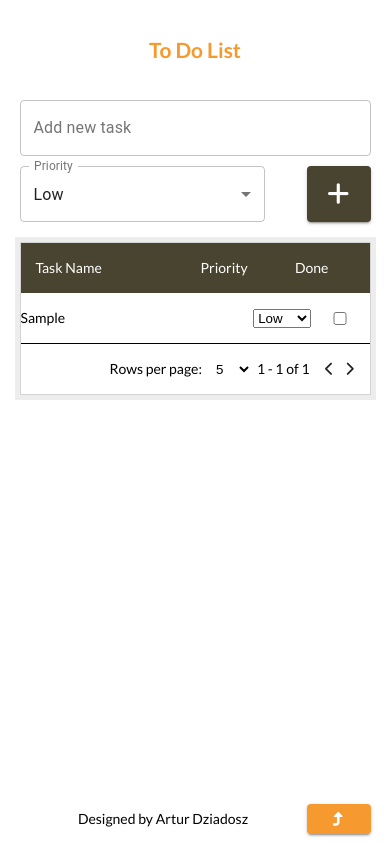
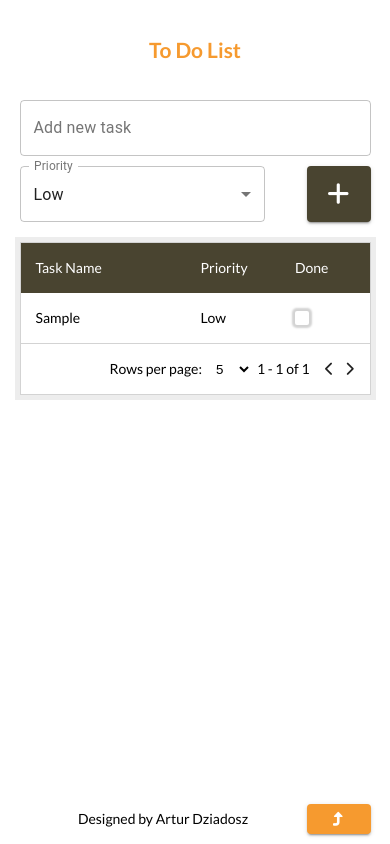
Before and after one commit to ArturDziadosz/todo_list, a React (Create React App) app: page / in a window 390 px wide. Both pictures are taken after typing "Sample" into the empty fields and a click on the button 338 px from the left and 194 px from the top of the page. Built offline with nearby package versions, Linux system fonts and the light colour scheme.

Commit message:
Added styles and RWD

```diff
--- a/src/components/TD/TDElement.js
+++ b/src/components/TD/TDElement.js
@@ -1,6 +1,8 @@
 import React, {Component} from 'react';
 
 import './TDElement.scss';
+
+import {Button} from '@material-ui/core';
 
 class TDElement extends Component {
 
@@ -67,28 +69,30 @@ class TDElement extends Component {
     return (
       <>
         <li className={checked ? "tdList__element tdList__element--checked" : "tdList__element"} >
-            <p className={"col-8"}>{this.props.task.text}</p>
-            <select className={"col-2"} name={"priority"} data-key={this.props.index} onChange={e => this.handleChangePriority(e)} value={priority}>
+            <p className={"col-8 element__text"}>{this.props.task.text}</p>
+            <select className={"col-2 element__priority"} name={"priority"} data-key={this.props.index} onChange={e => this.handleChangePriority(e)} value={priority}>
               <option value={"Low"}>Low</option>
               <option value={"Medium"}>Medium</option>
               <option value={"High"}>High</option>
             </select>
+            <div className={"col-2 element__done"}>
               <input  type={"checkbox"}
                       name={"checked"}
                       onChange={e => this.handleChangeFinished(e)}
                       data-key={this.props.index}
                       checked={checked}
-                    className={"col-2"}
+                      className={"element__done__btn"}
                       value={checked}
               />
+            </div>
             {deleteAreYouSure ? <p className={"tdList__element__warning col-10"}>Still not done, are you sure you want to delete it?</p> : null}
-            <button type={"button"}
+            <Button type={"button"}
                     data-key={this.props.index}
                     onClick={e => this.deleteTask(e)}
-                    className={"tdList__element__deleteBtn"}
+                    className={"element__btn element__btn--delete"}
             >
                 <i className="fas fa-trash-alt" data-key={this.props.index} />
-            </button>
+            </Button>
         </li>
       </>
     )
--- a/src/components/TD/TDElement.scss
+++ b/src/components/TD/TDElement.scss
@@ -1,3 +1,5 @@
+@import "../../styles/settings/variables";
+
 main.container {
   .row__tdList {
     .tdList {
@@ -8,29 +10,96 @@ main.container {
         display: flex;
         justify-content: center;
         align-items: center;
-        border-bottom: 1px solid black;
+        border-bottom: 1px solid $colorTableBorder;
 
-        .tdList__element__deleteBtn {
+        .element__text {
+          padding: 0 15px;
+          white-space: nowrap;
+          text-overflow: ellipsis;
+          overflow: hidden;
+        }
+
+        .element__priority {
+          margin: 5px 15px;
+          border: none;
+          background-color: #fff;
+          height: 40px;
+          cursor: pointer;
+          appearance: none;
+          font-size: $fontSize;
+          font-family: $font;
+          line-height: $lineHeight;
+          font-weight: $fontWeight;
+          padding: 0 5px;
+
+          &:focus {
+            outline: 1px solid $colorTableBorder;
+          }
+
+          &:hover {
+              animation: ColorsBlackGrey 500ms infinite linear alternate;
+          }
+        }
+
+        .element__done {
+          padding: 0 5px;
+          display: flex;
+
+          .element__done__btn {
+            cursor: pointer;
+            appearance: none;
+            outline: none;
+
+            &:before {
+              // border: 1px solid $colorTableBorder;
+              box-shadow: 0 0 2px 3px $colorTableBorder;
+              border-radius: 2px;
+              content: "";
+              display: inline-block;
+              height: 14px;
+              vertical-align: top;
+              width: 14px;
+            }
+
+            &:checked {
+              &:before {
+                background: $colorSecondary;
+                box-shadow: 0 0 2px 1px $colorSecondary;
+                color: #fff;
+                content: "\2714";
+                text-align: center;
+              }
+            }
+
+            &:focus {
+              outline: 1px solid $colorTableBorder;
+            }
+          }
+        }
+
+        .element__btn--delete {
           display: none;
           position: absolute;
           right: 0;
-          bottom: 10px;
+          bottom: 0;
           margin: 5px;
+          height: 40px;
         }
 
         &:hover {
-          .tdList__element__deleteBtn {
+          .element__btn--delete {
             display: block;
+            background-color: $colorTableBorder;
           }
         }
 
         .tdList__element__warning {
           position: absolute;
           background-color: #fff;
-          color: red;
-          border: 1px solid red;
+          color: $colorSecondary;
           left: 0;
           text-align: center;
+          font-weight: 700;
         }
       }
 
@@ -40,6 +109,71 @@ main.container {
           opacity: 0.5;
         }
       }
+
+      .tdList__element--new {
+        animation: FadeIn 1s linear forwards;
+      }
     }
   }
 }
+
+@media (max-width: 800px) {
+  main.container {
+    .row__tdList {
+      .tdList {
+        .tdList__element {
+          .element__btn--delete {
+            min-width: 46px;
+          }
+
+        }
+      }
+    }
+  }
+}
+
+@media (max-width: 550px) {
+  main.container {
+    .row__tdList {
+      .tdList {
+        .tdList__element {
+          .element__btn--delete {
+            min-width: 35px;
+          }
+
+        }
+      }
+    }
+  }
+}
+
+@media (max-width: 450px) {
+  main.container {
+    .row__tdList {
+      .tdList {
+        .tdList__element {
+          .element__text {
+            width: 50%;
+          }
+
+          .element__priority {
+            width: 25%;
+          }
+
+          .element__done {
+            width: 25%;
+          }
+
+          .element__btn--delete {
+            min-width: 10%;
+          }
+        }
+        .tdList__element__warning {
+          line-height: 25px;
+          width: 75%;
+          padding: 0 20px;
+        }
+      }
+    }
+  }
+}
```
Lines whose indentation alone changed are shown as unchanged.
